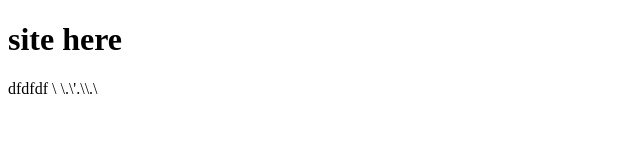
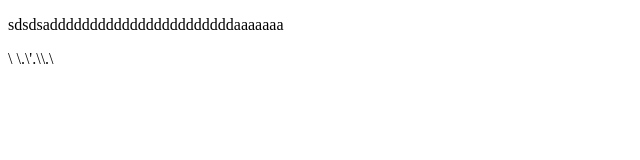
Before and after one commit to Fixstt/site, a plain HTML site: page index.html in a window 1280 px wide. Shown: the whole page, without its empty margins (0-640 px from the left). Drawn offline with Linux system fonts and the light colour scheme.

Commit message:
third commit

```diff
--- a/index.html
+++ b/index.html
@@ -6,8 +6,7 @@
     <link rel="stylesheet" href="css/style.css">
 </head>
 <body>
-    <h1>site here</h1>
-    dfdfdf
+   <p>sdsdsadddddddddddddddddddddddaaaaaaa </p>
 </body>
 </html>
 \
```
